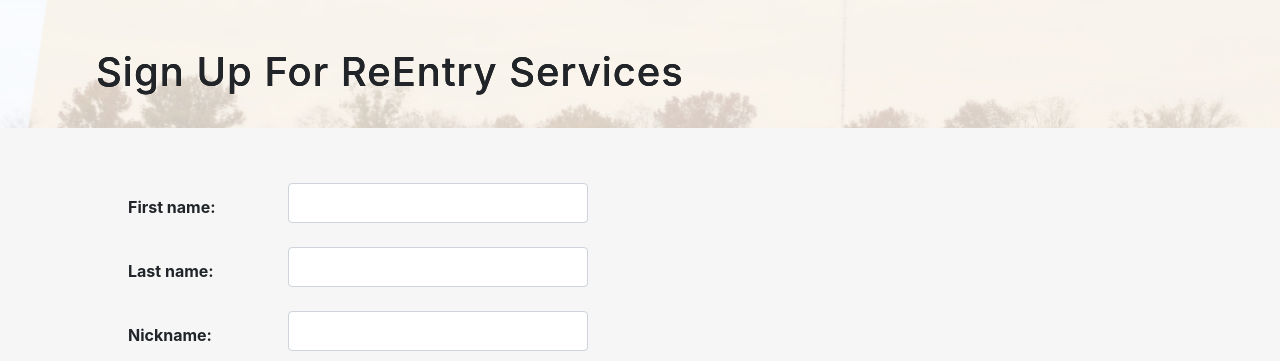
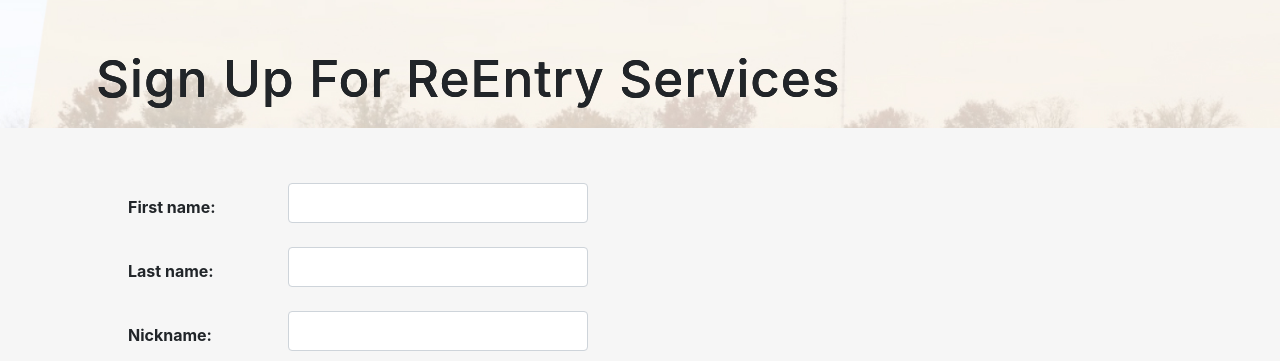
Before and after one commit to elainewangg/ReEntry, a Django app: page /sign_up/ in a window 1280 px wide. Shown: the part 59-420 px from the top of the page. Run offline with Django 3.2, Linux system fonts and the light colour scheme; some libraries are stand-ins or nearby versions.

Commit message:
Standardize case label width

```diff
--- a/NewEra/forms.py
+++ b/NewEra/forms.py
@@ -60,7 +60,7 @@ class CaseLoadUserForm(forms.ModelForm):
 	email = forms.EmailField(max_length=254, widget=forms.TextInput(attrs=INPUT_ATTRIBUTES), required=False)
 	nickname = forms.CharField(max_length=100, widget=forms.TextInput(attrs=INPUT_ATTRIBUTES), required=False)
 	neighborhood = forms.CharField(widget=forms.Select(attrs=INPUT_ATTRIBUTES, choices=neighborhoods.NEIGHBORHOOD_LIST))
-	case_label = forms.MultipleChoiceField(choices=case_labels.CASE_LABEL_LIST, widget=Select2MultipleWidget)
+	case_label = forms.MultipleChoiceField(choices=case_labels.CASE_LABEL_LIST, widget=Select2MultipleWidget(attrs={'style':'width: 99%; border-1px solid #ced4da;'}))
 	age = forms.CharField(max_length=3, widget=forms.TextInput(attrs=INPUT_ATTRIBUTES), required=False)
 	zip_code = forms.CharField(max_length=5, widget=forms.TextInput(attrs=INPUT_ATTRIBUTES), required=False)
 	education = forms.CharField(widget=forms.Select(attrs=INPUT_ATTRIBUTES, choices=educations.EDUCATION_LIST), required=False)
@@ -73,9 +73,6 @@ class CaseLoadUserForm(forms.ModelForm):
 		exclude = (
 			'user',
 		)
-		widgets = {
-            'case_label': Select2MultipleWidget,
-        }
 
 	def __init__(self, *args, **kwargs):
 		super(CaseLoadUserForm, self).__init__(*args, **kwargs)
--- a/NewEra/templates/NewEra/about_us.html
+++ b/NewEra/templates/NewEra/about_us.html
@@ -13,7 +13,7 @@
 {% block content %}
 
     <div class="parallax-subpage">
-        <h1 class="text-black parallax-text">About Us</h1>
+        <h1 class="text-black parallax-text" style="font-size: 4vw;">About Us</h1>
     </div>
 
     <div class="container mt-5" >
--- a/NewEra/templates/NewEra/login.html
+++ b/NewEra/templates/NewEra/login.html
@@ -7,7 +7,7 @@
 {% block content %}
 
     <div class="parallax-subpage">
-        <h1 class="text-black parallax-text">Log In to Realistic ReEntry:</h1>
+        <h1 class="text-black parallax-text" style="font-size: 4vw;">Log In to Realistic ReEntry</h1>
     </div>
     <div style="margin: auto; margin-top: 4%; width: 80%;">
         <h6><em>If you are not a street outreach worker or administrator, you do not need to log in.</em></h6>
--- a/NewEra/templates/NewEra/obb.html
+++ b/NewEra/templates/NewEra/obb.html
@@ -13,7 +13,7 @@
 {% block content %}
 
     <div class="parallax-subpage">
-        <h1 class="text-black parallax-text">Our Parent Organization</h1>
+        <h1 class="text-black parallax-text" style="font-size: 4vw;">Our Parent Organization</h1>
     </div>
 
     <div class="container mt-5" >
--- a/NewEra/templates/NewEra/partners.html
+++ b/NewEra/templates/NewEra/partners.html
@@ -13,7 +13,7 @@
 {% block content %}
 
     <div class="parallax-subpage">
-        <h1 class="text-black parallax-text">Our Partners</h1>
+        <h1 class="text-black parallax-text" style="font-size: 4vw;">Our Partners</h1>
     </div>
 
     <div class="container mt-5" >
--- a/NewEra/templates/NewEra/programs.html
+++ b/NewEra/templates/NewEra/programs.html
@@ -13,7 +13,7 @@
 {% block content %}
 
     <div class="parallax-subpage">
-        <h1 class="text-black parallax-text">Programs</h1>
+        <h1 class="text-black parallax-text" style="font-size: 4vw;">Programs</h1>
     </div>
 
     <div class="container mt-5" >
--- a/NewEra/templates/NewEra/resources.html
+++ b/NewEra/templates/NewEra/resources.html
@@ -9,7 +9,7 @@
     <link href="https://gitcdn.github.io/bootstrap-toggle/2.2.2/css/bootstrap-toggle.min.css" rel="stylesheet">
 
 	<div class="parallax-subpage">
-        <h1 class="text-black parallax-text">Resources</h1>
+        <h1 class="text-black parallax-text" style="font-size: 4vw;">Resources</h1>
     </div>
 
 	<!-- Display referral information -->
--- a/NewEra/templates/NewEra/sign_up.html
+++ b/NewEra/templates/NewEra/sign_up.html
@@ -7,7 +7,7 @@
 {% block content %}
 
     <div class="parallax-subpage">
-        <h1 class="text-black parallax-text">Sign Up For ReEntry Services</h1>
+        <h1 class="text-black parallax-text" style="font-size: 4vw;">Sign Up For ReEntry Services</h1>
     </div>
 
     <div style="margin: auto; margin-top: 4%; width: 80%;">
@@ -30,11 +30,6 @@
     <br/>
     <br/>
     <script src="https://cdnjs.cloudflare.com/ajax/libs/jquery/3.5.1/jquery.min.js">
-            var label = document.getElementsByClassName('select2 select2-container select2-container--default select2-container--below select2-container--focus');
-            label.style.width = "300px";
-            console.log("lbel");
-            console.log(label);
-        // width: 300px; height: 40px; margin-bottom: 20px";
     </script>
     {{ form.media.js }}
 
--- a/NewEra/templates/NewEra/yarp.html
+++ b/NewEra/templates/NewEra/yarp.html
@@ -13,7 +13,7 @@
 {% block content %}
 
     <div class="parallax-subpage">
-        <h1 class="text-black parallax-text">Programs</h1>
+        <h1 class="text-black parallax-text" style="font-size: 4vw;">Programs</h1>
     </div>
 
     <div class="container mt-5" >
```
